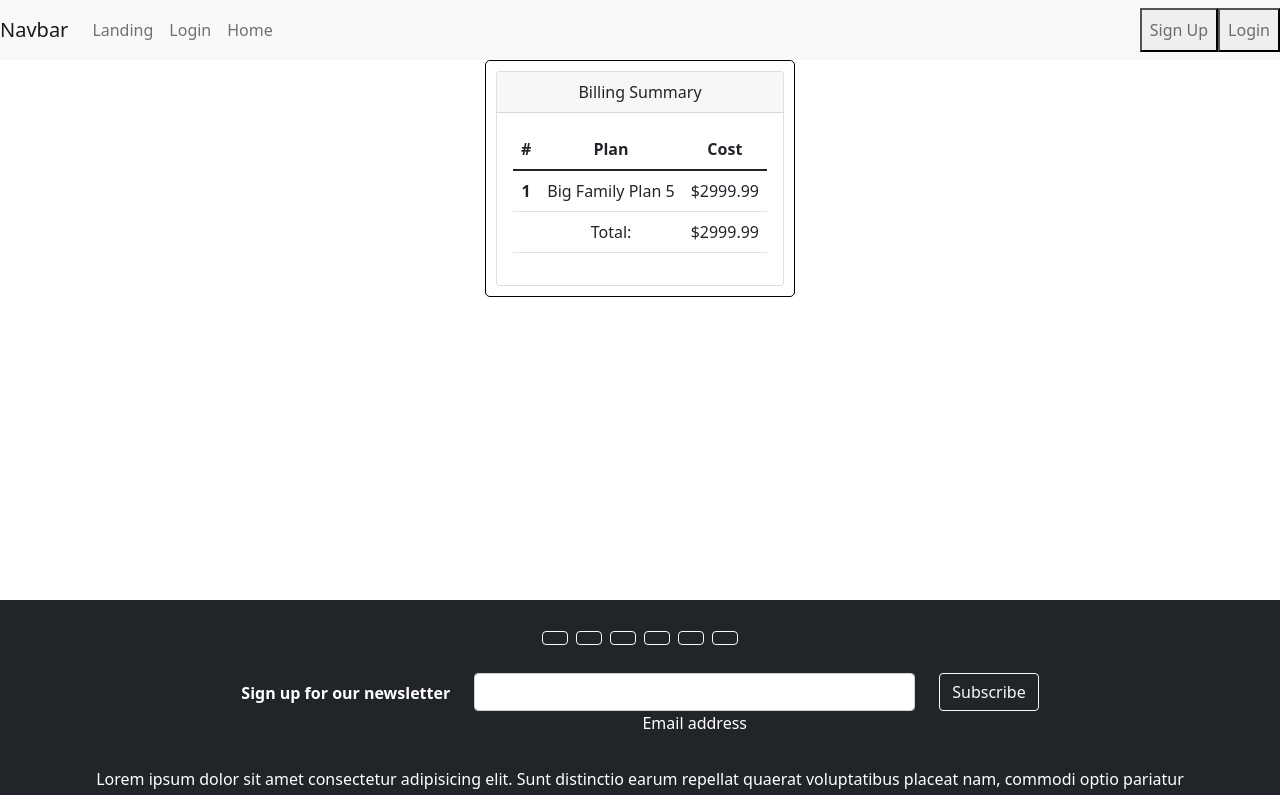
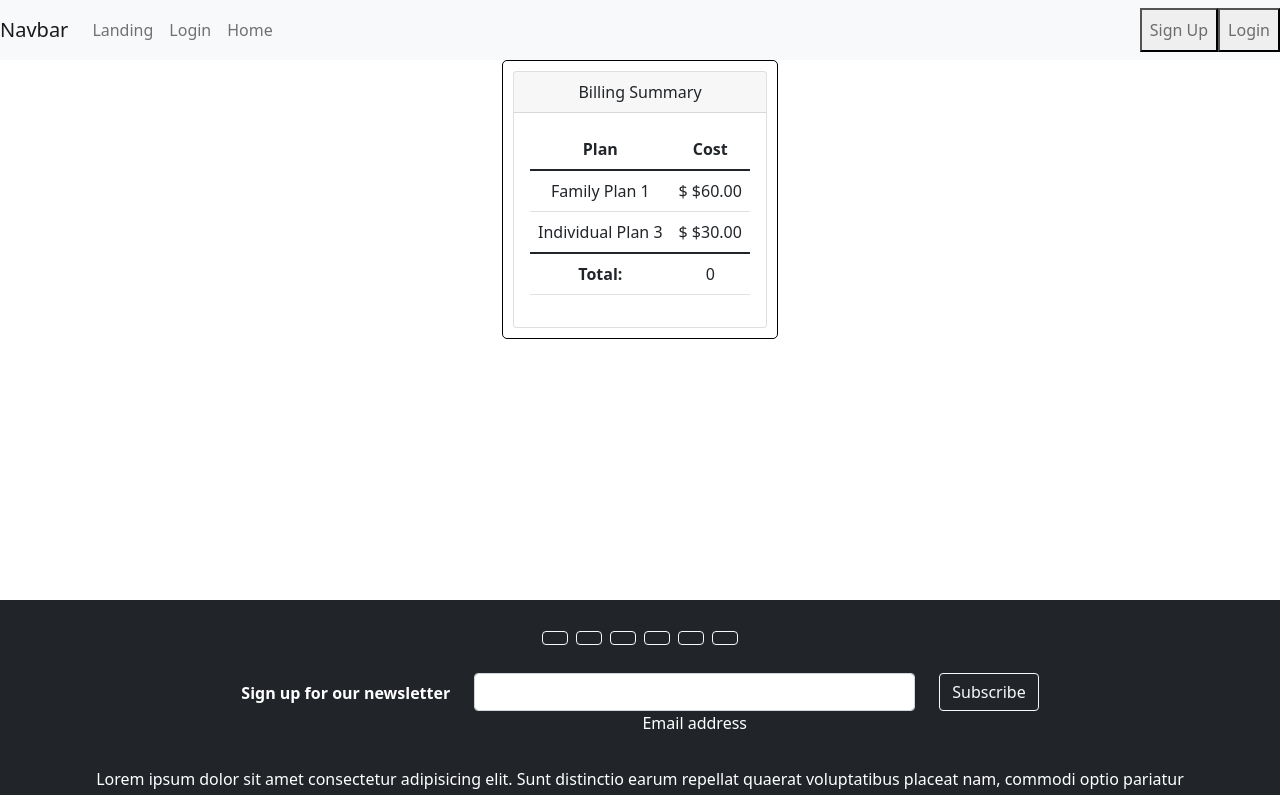
Before and after one commit to JBurgos93/TelecomPortal, an Angular app: page /billing in a window 1280 px wide. Shown: the top 795 px of the page. Built offline with nearby package versions, Linux system fonts and the light colour scheme.

Commit message:
Updated Billing to be a modal.

```diff
--- a/src/app/components/billing-content/billing-content.component.html
+++ b/src/app/components/billing-content/billing-content.component.html
@@ -1,10 +1,29 @@
 <div class="card">
     <div class="card-header">
-      Billing
+        Billing
     </div>
     <div class="card-body">
-      <h5 class="card-title">Billing</h5>
-      <p class="card-text">With supporting text below as a natural lead-in to additional content.</p>
-      <a [routerLink]="['/billing']" class="btn btn-primary">View Details</a>
+        <h5 class="card-title">Billing</h5>
+        <p class="card-text">With supporting text below as a natural lead-in to additional content.</p>
+        <button (click)="showBilling()" class="btn btn-primary">View Details</button>
     </div>
-  </div>
+</div>
+<!-- Start of Modal -->
+<div class="modal" tabindex="-1" role="dialog" [ngStyle]="{'display': displayStyle}">
+    <div class="modal-dialog" role="document">
+        <div class="modal-content">
+            <div class="modal-header">
+                <h4 class="modal-title">Monthly Billing Summary</h4>
+            </div>
+            <!-- Start of Form -->
+            <div class="modal-body">
+                <app-billing-page-content></app-billing-page-content>
+            </div>
+            <!-- End of Form -->
+            <div class="modal-footer">
+                <button type="button" class="btn btn-danger" (click)="hide()"> Close </button>
+            </div>
+        </div>
+    </div>
+</div>
+<!-- End of Modal -->
--- a/src/app/components/billing-content/billing-content.component.ts
+++ b/src/app/components/billing-content/billing-content.component.ts
@@ -1,15 +1,19 @@
 import { Component, OnInit } from '@angular/core';
 
 @Component({
-  selector: 'app-billing-content',
-  templateUrl: './billing-content.component.html',
-  styleUrls: ['./billing-content.component.css']
+    selector: 'app-billing-content',
+    templateUrl: './billing-content.component.html',
+    styleUrls: ['./billing-content.component.css']
 })
 export class BillingContentComponent implements OnInit {
 
-  constructor() { }
+    public displayStyle: String = "none";
 
-  ngOnInit(): void {
-  }
+    constructor() { }
+
+    ngOnInit(): void { }
+
+    showBilling = () => this.displayStyle = "block";
+    hide = () => this.displayStyle = "none";
 
 }
--- a/src/app/components/billing-page-content/billing-page-content.component.html
+++ b/src/app/components/billing-page-content/billing-page-content.component.html
@@ -6,24 +6,23 @@
         <table class="table">
             <thead>
                 <tr>
-                    <th scope="col">#</th>
                     <th scope="col">Plan</th>
                     <th scope="col">Cost</th>
                 </tr>
             </thead>
             <tbody>
-                <!-- Insert code to auto populate table with rows for each phone plan on the account. Currently has placeholders-->
+                <tr *ngFor="let phonePlan of phonePlans">
+                    <td>{{phonePlan.name}}</td>
+                    <td>$ {{phonePlan.cost}}</td>
+                </tr>
+
+            </tbody>
+            <thead>
                 <tr>
-                    <th scope="row">1</th>
-                    <td>Big Family Plan 5</td>
-                    <td>$2999.99</td>
+                    <th scope="col">Total:</th>
+                    <td scope="col">{{total}}</td>
                 </tr>
-                <tr>
-                    <th scope="row"></th>
-                    <td>Total:</td>
-                    <td>$2999.99</td>
-                </tr>
-            </tbody>
+            </thead>
         </table>
     </div>
   </div>
--- a/src/app/components/billing-page-content/billing-page-content.component.ts
+++ b/src/app/components/billing-page-content/billing-page-content.component.ts
@@ -1,15 +1,31 @@
-import { Component, OnInit } from '@angular/core';
+import { Component, Input, OnInit } from '@angular/core';
+import { PhonePlan } from 'src/app/models/phone-plan.model';
+import { UserPlansService } from 'src/app/services/user-plans.service';
 
 @Component({
-  selector: 'app-billing-page-content',
-  templateUrl: './billing-page-content.component.html',
-  styleUrls: ['./billing-page-content.component.css']
+    selector: 'app-billing-page-content',
+    templateUrl: './billing-page-content.component.html',
+    styleUrls: ['./billing-page-content.component.css']
 })
 export class BillingPageContentComponent implements OnInit {
 
-  constructor() { }
+    public phonePlans: PhonePlan[] = [];
+    public total: number = 0.0;
+    public rowNumber: number = 1;
 
-  ngOnInit(): void {
-  }
+    constructor(private userPlansService: UserPlansService) {
+        this.calculateTotalBill();
+    }
 
+    ngOnInit(): void {
+        this.phonePlans = this.userPlansService.getActivePlans();
+        this.calculateTotalBill();
+    }
+
+    calculateTotalBill(){
+        this.total = 0;
+        this.phonePlans.forEach(plan => {
+            //this.total += plan.cost;
+        });
+    }
 }
```
